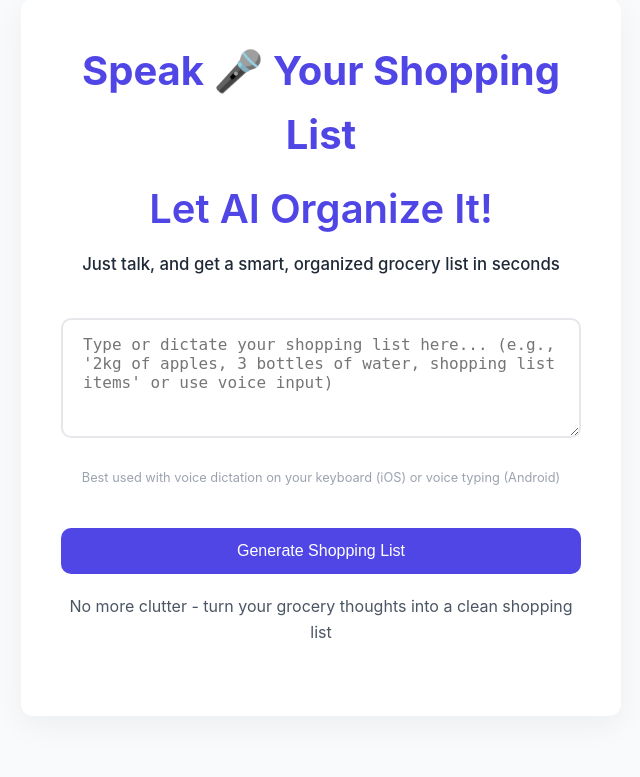
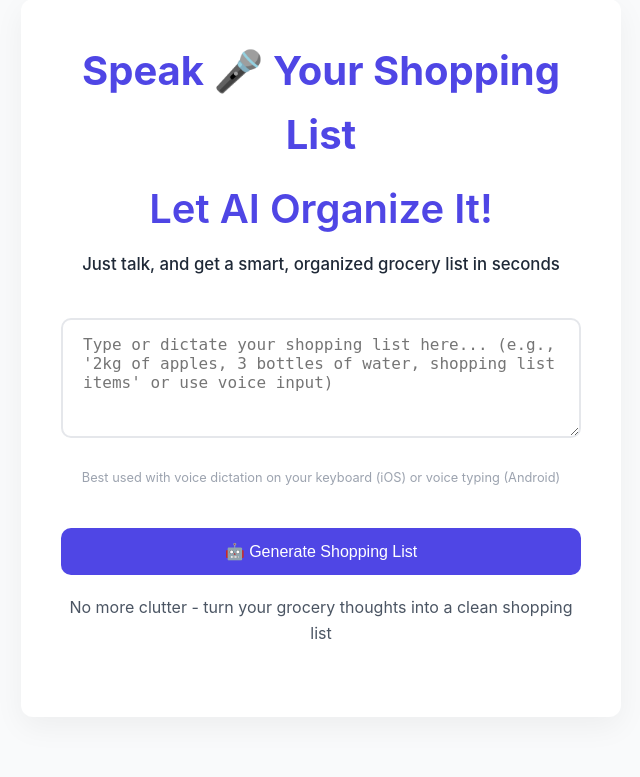
Before and after one commit to SMFloris/listlingo, a Flask app: page / in a window 1280 px wide. Shown: the part 61-838 px from the top of the page, without its empty margins (319-959 px from the left). Before the commit the page ends 699 px from the top, so only its background shows below. Run offline with Flask 3, Linux system fonts and the light colour scheme.

Commit message:
feat: Add robot emoji to AI button

```diff
--- a/templates/index.html
+++ b/templates/index.html
@@ -153,7 +153,7 @@
       <p style="font-size: 0.8rem; color: #9CA3AF; margin: 10px 0 20px; text-align: center;">
         Best used with voice dictation on your keyboard (iOS) or voice typing (Android)
       </p>
-      <button type="submit" class="btn-primary">Generate Shopping List</button>
+      <button type="submit" class="btn-primary">🤖 Generate Shopping List</button>
     </form>
     <p style="text-align: center; color: #4B5563; margin: 20px 0 30px;">No more clutter - turn your grocery thoughts into a clean shopping list</p>
 
```
